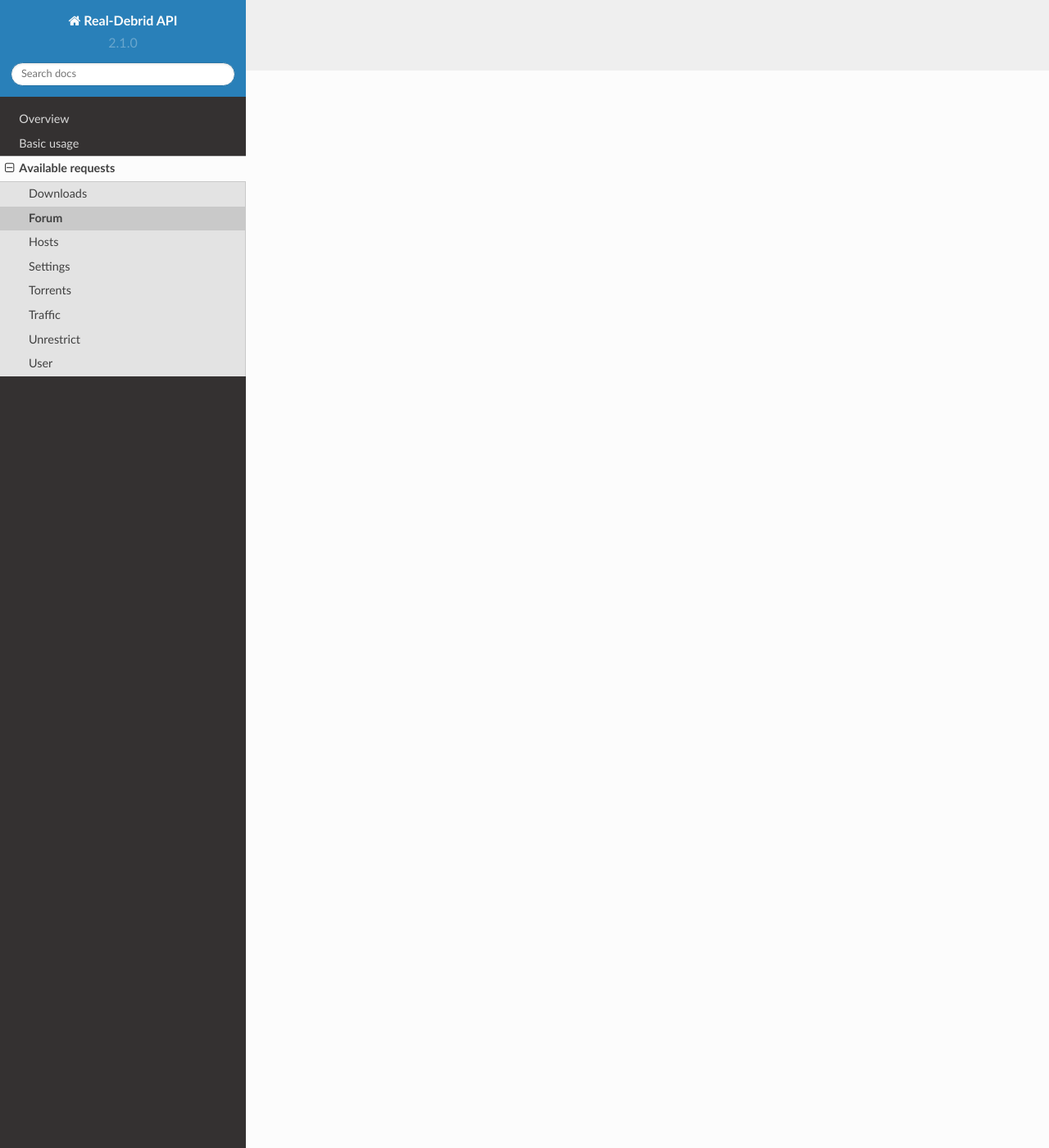
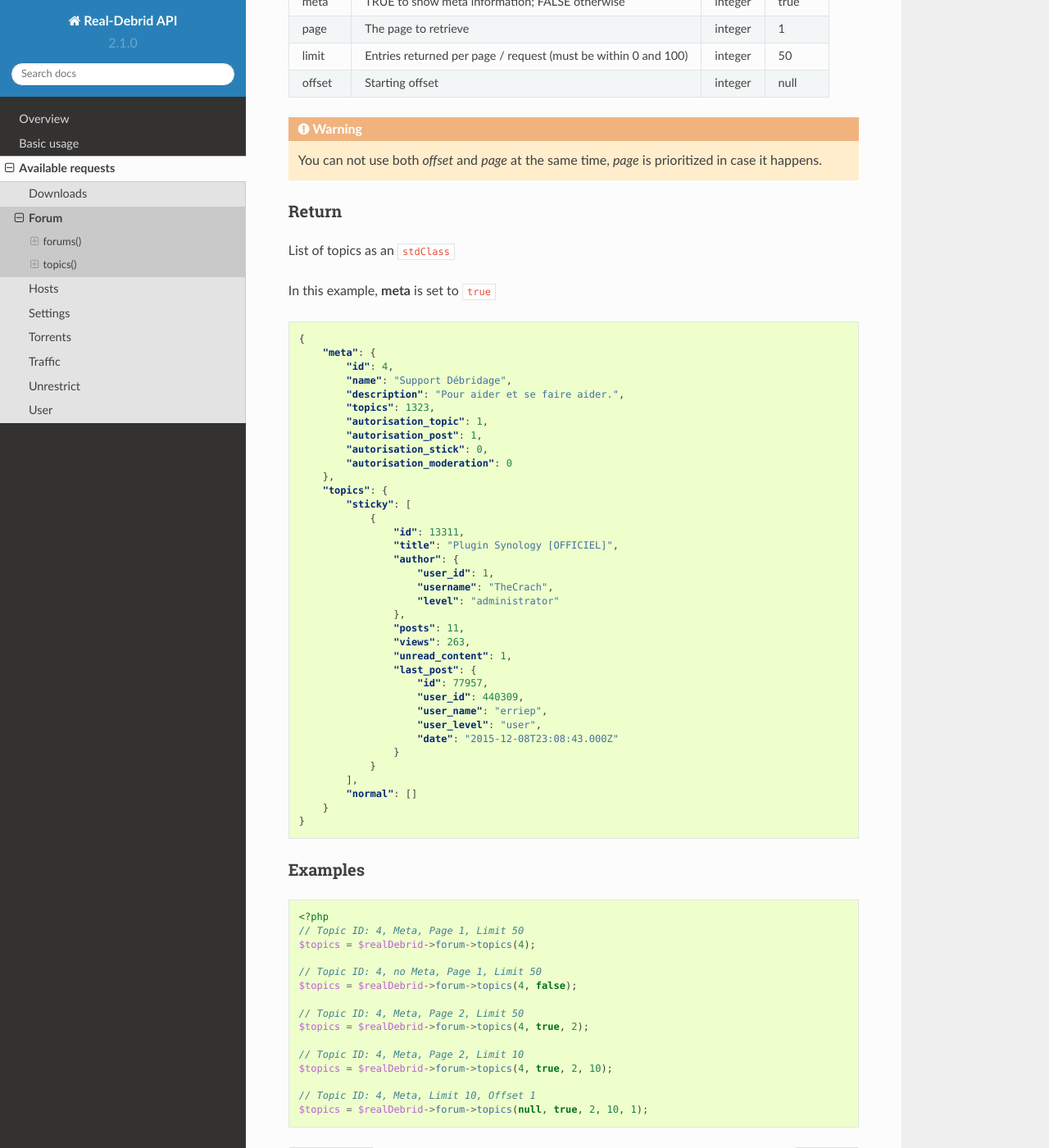
Before and after one commit to ValentinGot/real-debrid, a Sphinx documentation site: the page built from docs/available_requests/forum.rst, in a window 1280 px wide and 1400 px high, scrolled down 1314 px. Shown: the whole window at 82% size. Built offline with Sphinx 7.4.7 and the Read the Docs theme 2.0.0, drawn with Linux system fonts in a browser that asks for light colours; some of the changed text lies outside the part shown.

Commit message:
docs(Available requests): forum

```diff
--- a/docs/available_requests/forum.rst
+++ b/docs/available_requests/forum.rst
@@ -3,3 +3,145 @@
 
 Forum
 =====
+
+All **Forum** methods are available under :literal:`\\RealDebrid\\RealDebrid()->forum` namespace.
+
+.. note::
+
+    In order to use any of these methods, remember to create a **RealDebrid client**.
+
+    Please refer to the :ref:`Creating a client <creating-a-client>` section if you didn't do it.
+
+forums()
+--------
+
+Get the list of all forums with their category names.
+
+Return
+^^^^^^
+
+List of forums as an :literal:`stdClass`
+
+.. code-block:: json
+
+    {
+        "Real-Debrid FR": [
+            {
+                "id": 4,
+                "name": "Support Débridage",
+                "description": "Pour aider et se faire aider.",
+                "topics": 1323,
+                "posts": 6485,
+                "unread_content": 1,
+                "last_post": {
+                    "id": 77996,
+                    "topic_id": 13460,
+                    "user_id": 7074,
+                    "user_name": "link348",
+                    "user_level": "moderator",
+                    "date": "2015-12-09T21:57:11.000Z"
+                }
+            }
+        ]
+    }
+
+Examples
+^^^^^^^^
+
+.. code-block:: php
+
+    <?php
+    $forums = $realDebrid->forum->forums();
+
+topics()
+--------
+
+Get the list of all topics inside the concerned forum.
+
+Parameters
+^^^^^^^^^^
+
++-----------+-------------------------------------------------------------------+-----------+-----------+
+| param.    | desc.                                                             | type      | default   |
++===========+===================================================================+===========+===========+
+| **id \*** | Forum ID (retrieved by the forums() method)                       | integer   |           |
++-----------+-------------------------------------------------------------------+-----------+-----------+
+| meta      | TRUE to show meta information; FALSE otherwise                    | integer   | true      |
++-----------+-------------------------------------------------------------------+-----------+-----------+
+| page      | The page to retrieve                                              | integer   | 1         |
++-----------+-------------------------------------------------------------------+-----------+-----------+
+| limit     | Entries returned per page / request (must be within 0 and 100)    | integer   | 50        |
++-----------+-------------------------------------------------------------------+-----------+-----------+
+| offset    | Starting offset                                                   | integer   | null      |
++-----------+-------------------------------------------------------------------+-----------+-----------+
+
+.. warning::
+
+    You can not use both *offset* and *page* at the same time, *page* is prioritized in case it happens.
+
+Return
+^^^^^^
+
+List of topics as an :literal:`stdClass`
+
+In this example, **meta** is set to :literal:`true`
+
+.. code-block:: json
+
+    {
+        "meta": {
+            "id": 4,
+            "name": "Support Débridage",
+            "description": "Pour aider et se faire aider.",
+            "topics": 1323,
+            "autorisation_topic": 1,
+            "autorisation_post": 1,
+            "autorisation_stick": 0,
+            "autorisation_moderation": 0
+        },
+        "topics": {
+            "sticky": [
+                {
+                    "id": 13311,
+                    "title": "Plugin Synology [OFFICIEL]",
+                    "author": {
+                        "user_id": 1,
+                        "username": "TheCrach",
+                        "level": "administrator"
+                    },
+                    "posts": 11,
+                    "views": 263,
+                    "unread_content": 1,
+                    "last_post": {
+                        "id": 77957,
+                        "user_id": 440309,
+                        "user_name": "erriep",
+                        "user_level": "user",
+                        "date": "2015-12-08T23:08:43.000Z"
+                    }
+                }
+            ],
+            "normal": []
+        }
+    }
+
+Examples
+^^^^^^^^
+
+.. code-block:: php
+
+    <?php
+    // Topic ID: 4, Meta, Page 1, Limit 50
+    $topics = $realDebrid->forum->topics(4);
+
+    // Topic ID: 4, no Meta, Page 1, Limit 50
+    $topics = $realDebrid->forum->topics(4, false);
+
+    // Topic ID: 4, Meta, Page 2, Limit 50
+    $topics = $realDebrid->forum->topics(4, true, 2);
+
+    // Topic ID: 4, Meta, Page 2, Limit 10
+    $topics = $realDebrid->forum->topics(4, true, 2, 10);
+
+    // Topic ID: 4, Meta, Limit 10, Offset 1
+    $topics = $realDebrid->forum->topics(null, true, 2, 10, 1);
```
